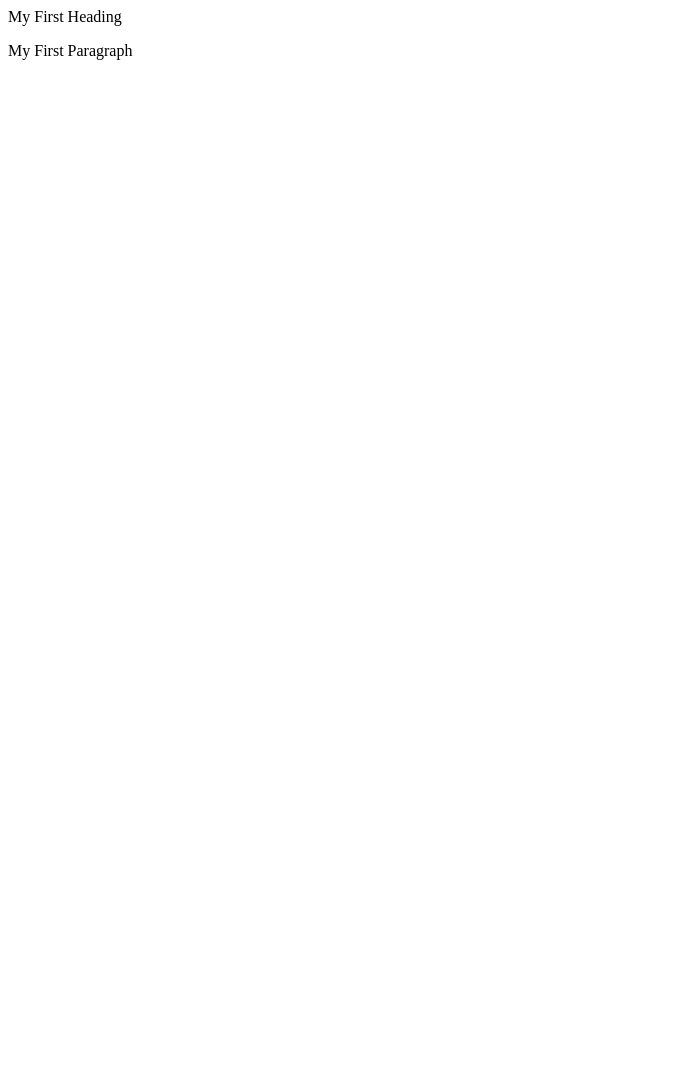
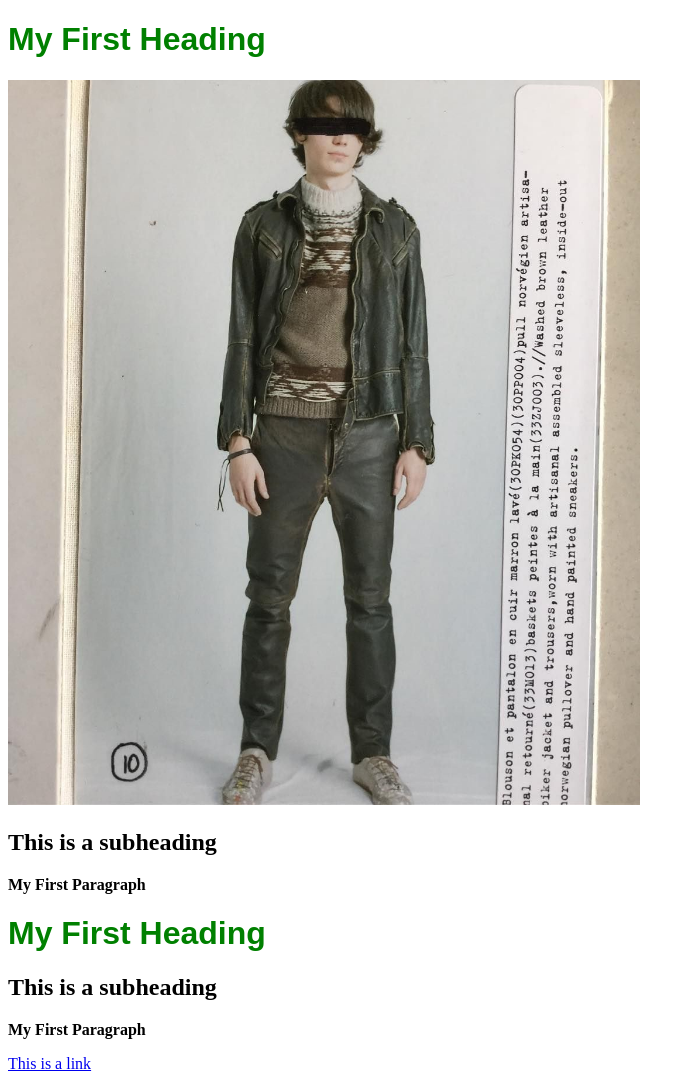
Before and after one commit to hannahlashway/Class0822, a plain HTML site: page index.html in a window 1280 px wide. Shown: the whole page, without its empty margins (0-695 px from the left). Before the commit the page ends 800 px from the top, so only its background shows below. Drawn offline with Linux system fonts and the light colour scheme.

Commit message:
Added content, css, and added an image

```diff
--- a/index.html
+++ b/index.html
@@ -2,10 +2,24 @@
 <html>
     <head>
         <title>Page Title</title>
-        <!--Hey-->
+        <link rel="stylesheet" href="style.css">
+        <!--thisis a comment-->
+
     </head>
     <body>
-        <h>My First Heading</h>
+        <!--START DIV 1-->
+        <h1>My First Heading</h1>
+        <img src="margiela.jpg">
+
+        <h2>This is a subheading</h2>
         <p>My First Paragraph</p>
+        <div>
+        <!--START DIV 2-->
+        <div>
+        <h1>My First Heading</h1>
+        <h2>This is a subheading</h2>
+        <p>My First Paragraph</p>
+
+        <a href="#">This is a link</a>
     </body>
 </html>
--- /dev/null
+++ b/style.css
@@ -0,0 +1,15 @@
+h1 {
+    color: green;
+    font-family: Arial, Helvetica, sans-serif;
+}
+
+p {
+    font-weight: bold;
+}
+
+img{
+
+    max-width: 50%;
+    max-height: 50%;
+
+}
```
Also changed, not shown: margiela.jpg (added).
